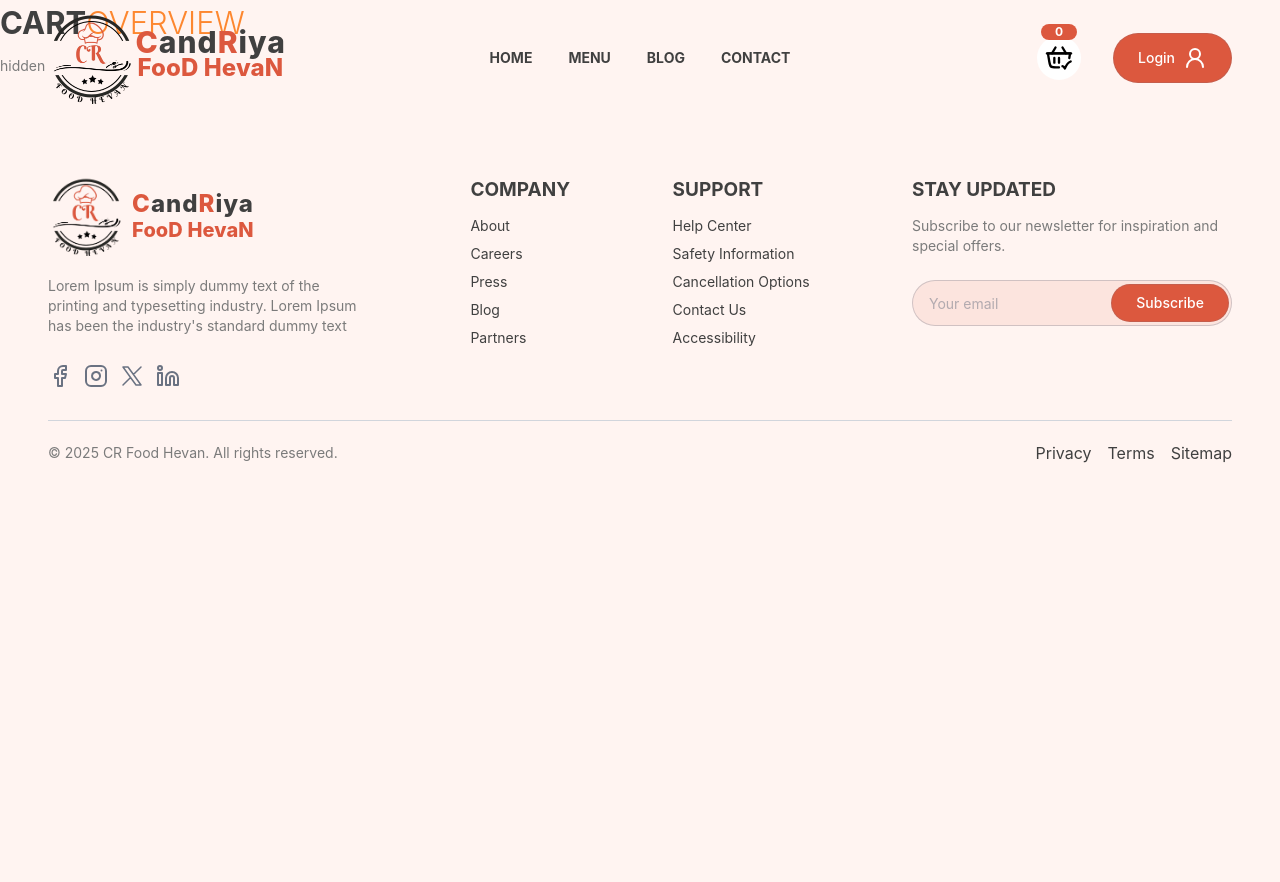
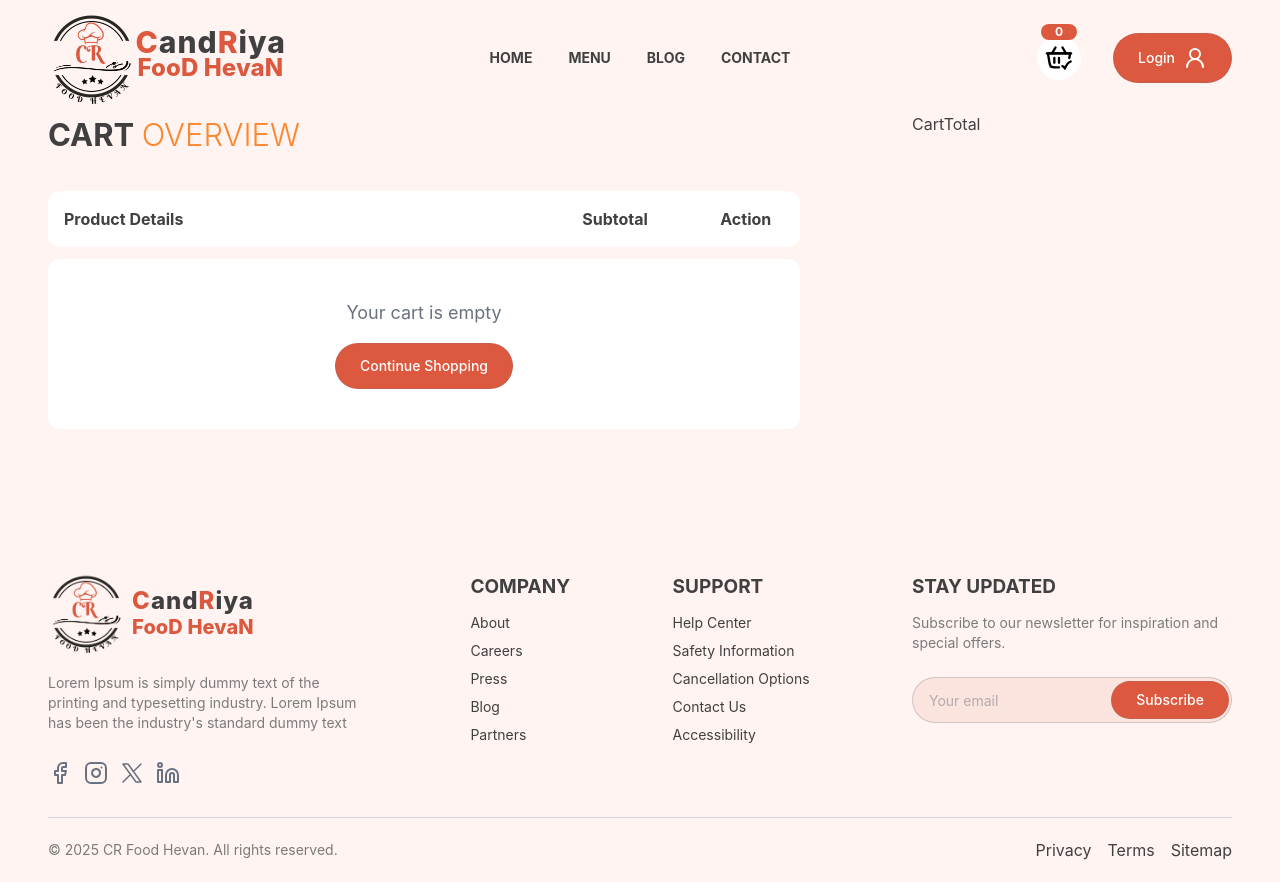
Before and after one commit to SPBT2002/CR-Food-Hevan, a React (Vite) app in the folder client/: page /cart in a window 1280 px wide. Before the commit the page ends 800 px from the top, so only its background shows below. Built offline with nearby package versions, Linux system fonts and the light colour scheme; no server answers.

Commit message:
Enhance Cart component to include quantity management and improve product display

```diff
--- a/client/src/pages/Cart.jsx
+++ b/client/src/pages/Cart.jsx
@@ -16,7 +16,8 @@ const Cart = () => {
           if(cartItems[itemId][size] > 0) {
             tempData.push({
               _id: itemId,
-              size: size
+              size: size,
+              quantity: cartItems[itemId][size]
             })
           }
         }
@@ -35,22 +36,93 @@ const Cart = () => {
     if(currentQuantity > 1) {
       updateQuantity(id, size, currentQuantity - 1)
     }
-}
+  };
 
-  return products && cartItems ? (
-  <div>
+  return (
+    <div className='max-padd-container py-16 pt-28 bg-primary'>
       {/* CONTAINER */}
-    <div>
+      <div className='flex flex-col xl:flex-row gap-20 xl:gap-28'>
         {/* Left Side */}
-      <div>
-        <Title title1={"Cart"} title2={"Overview"} titleStyles={"pb-5 items-start"} para={"hidden"} />
+        <div className='flex-1 flex flex-col gap-3 text-[95%]'>
+          <Title title1={"Cart "} title2={"Overview"} titleStyles={"pb-5 items-start"} paraStyles={"hidden"} />
+
+          <div className='grid grid-cols-[3fr_1fr_0.5fr] gap-4 font-medium bg-white p-4 rounded-xl'>
+            <h5 className='text-left'>Product Details</h5>
+            <h5 className='text-center'>Subtotal</h5>
+            <h5 className='text-center'>Action</h5>
           </div>
-      {/* Right Side */}
-      <div></div>
+
+          {cartData.length > 0 ? (
+            cartData.map((item, i) => {
+              const product = products.find((product) => product._id === item._id)
+
+              // Add null check for product
+              if (!product) return null
+
+              const quantity = cartItems[item._id][item.size]
+
+              return (
+                <div key={i} className='grid grid-cols-[3fr_1fr_0.5fr] gap-4 items-center bg-white p-4 rounded-xl'>
+                  {/* Product Details */}
+                  <div className='flex items-center gap-4'>
+                    <div className='bg-primary rounded-xl p-2 shrink-0'>
+                      <img src={product.images[0]} alt={product.title} className='w-16 h-16 object-cover rounded-lg'/>
+                    </div>
+                    <div className='flex-1 min-w-0'>
+                      <h5 className='font-semibold text-base line-clamp-1 mb-1'>{product.title}</h5>
+                      <div className='text-sm text-gray-600 mb-2'>Size: <span className='font-medium'>{item.size}</span></div>
+                      <div className='flex items-center ring-1 ring-slate-900/15 rounded-full overflow-hidden bg-primary w-fit'>
+                        <button
+                          onClick={() => decrement(item._id, item.size)}
+                          className='p-1.5 bg-solid text-white rounded-full shadow-md m-0.5 cursor-pointer hover:bg-solidTwo transition-all'
+                        >
+                          <img src={assets.minus} alt="decrease" width={11} className='invert'/>
+                        </button>
+                        <span className='px-3 font-medium'>{quantity}</span>
+                        <button
+                          onClick={() => increment(item._id, item.size)}
+                          className='p-1.5 bg-solid text-white rounded-full shadow-md m-0.5 cursor-pointer hover:bg-solidTwo transition-all'
+                        >
+                          <img src={assets.plus} alt="increase" width={11} className='invert'/>
+                        </button>
                       </div>
                     </div>
+                  </div>
+
+                  {/* Subtotal */}
+                  <div className='text-center font-semibold text-lg'>
+                    {currency}{product.price[item.size] * quantity}.00
+                  </div>
+
+                  {/* Action */}
+                  <div className='flex justify-center'>
+                    <button
+                      onClick={()=>updateQuantity(item._id, item.size, 0)}
+                      className='cursor-pointer hover:scale-110 transition-transform'
+                      title="Remove item"
+                    >
+                      <img src={assets.cartRemove} alt="remove" width={22} />
+                    </button>
+                  </div>
+                </div>
+              );
+            })
           ) : (
-  <div>Loading...</div>  // Add this else clause
+            <div className='text-center py-10 bg-white rounded-xl'>
+              <p className='text-gray-500 text-lg'>Your cart is empty</p>
+              <button onClick={() => navigate('/menu')} className='btn-solid mt-4'>
+                Continue Shopping
+              </button>
+            </div>
+          )}
+        </div>
+
+        {/* Right Side */}
+        <div className='xl:w-80'>
+          <CartTotal />
+        </div>
+      </div>
+    </div>
   )
 }
 
```
Lines whose indentation alone changed are shown as unchanged.
